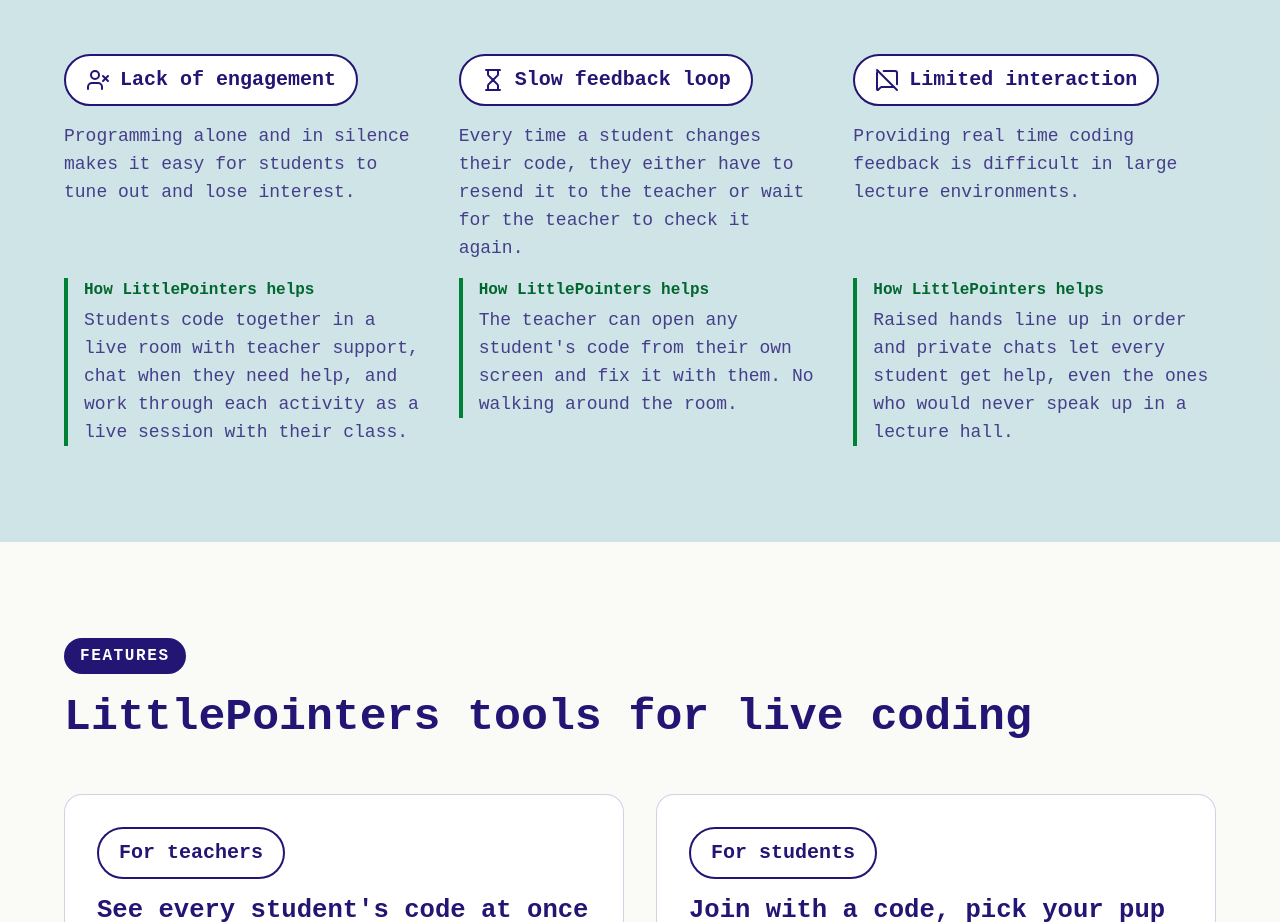
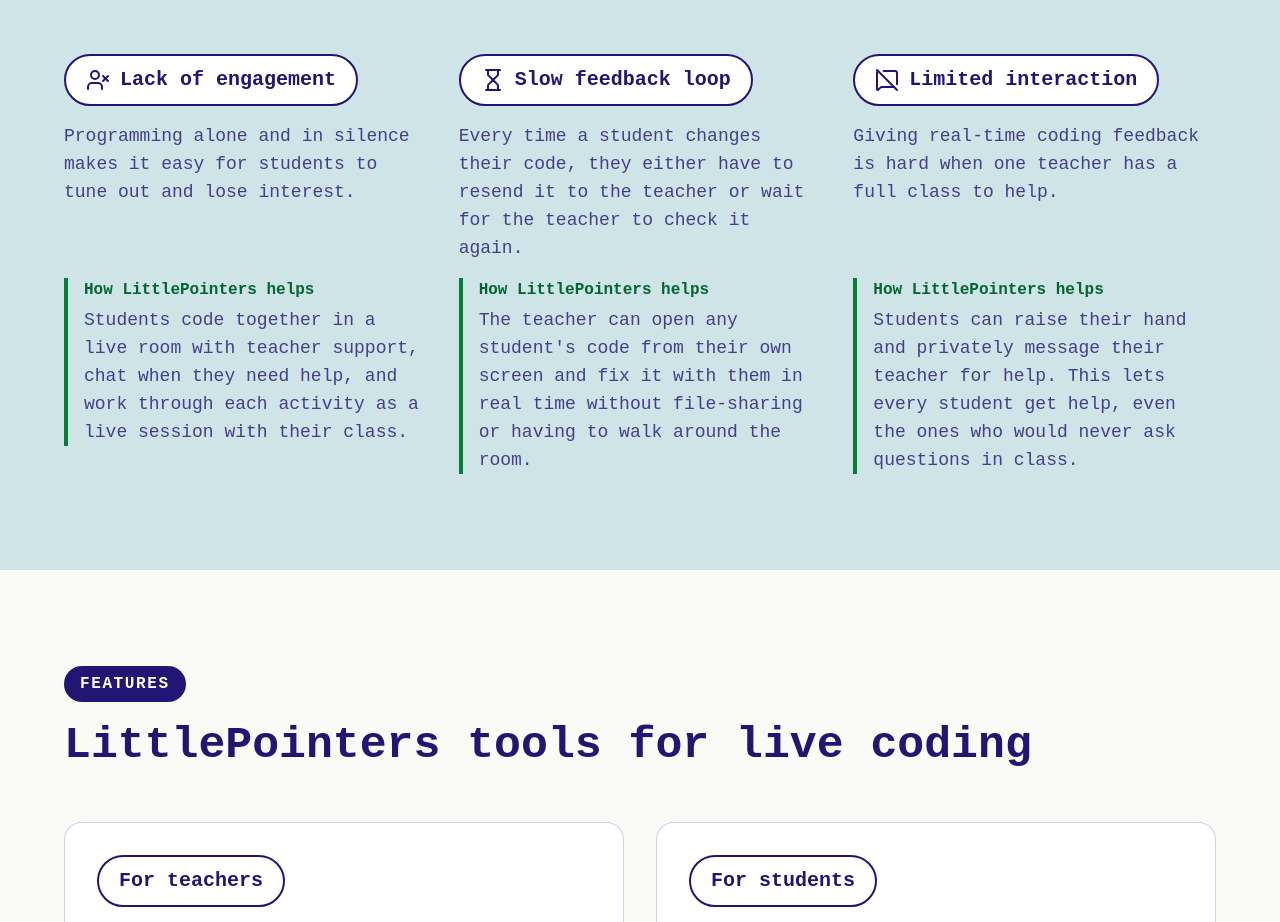
Before and after one commit to nnechi/CS-472, a React (Vite) app in the folder client/: page / in a window 1280 px wide. Shown: the part 1663-2585 px from the top of the page. Built offline with nearby package versions, Linux system fonts and the light colour scheme; no server answers; a web font is replaced by a local one.

Commit message:
Reword homepage problem copy (#59)

```diff
--- a/client/src/pages/Home.tsx
+++ b/client/src/pages/Home.tsx
@@ -57,13 +57,13 @@ const WHY = [
         icon: <Hourglass className="h-6 w-6" aria-hidden="true" />,
         title: "Slow feedback loop",
         problem: "Every time a student changes their code, they either have to resend it to the teacher or wait for the teacher to check it again.",
-        help: "The teacher can open any student's code from their own screen and fix it with them. No walking around the room.",
+        help: "The teacher can open any student's code from their own screen and fix it with them in real time without file-sharing or having to walk around the room.",
     },
     {
         icon: <MessageSquareOff className="h-6 w-6" aria-hidden="true" />,
         title: "Limited interaction",
-        problem: "Providing real time coding feedback is difficult in large lecture environments.",
-        help: "Raised hands line up in order and private chats let every student get help, even the ones who would never speak up in a lecture hall.",
+        problem: "Giving real-time coding feedback is hard when one teacher has a full class to help.",
+        help: "Students can raise their hand and privately message their teacher for help. This lets every student get help, even the ones who would never ask questions in class.",
     },
 ]
 
```
